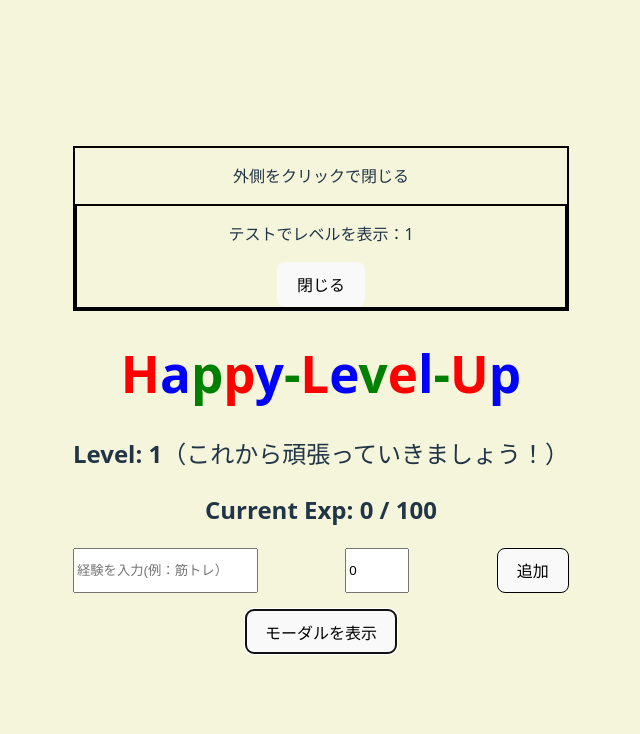
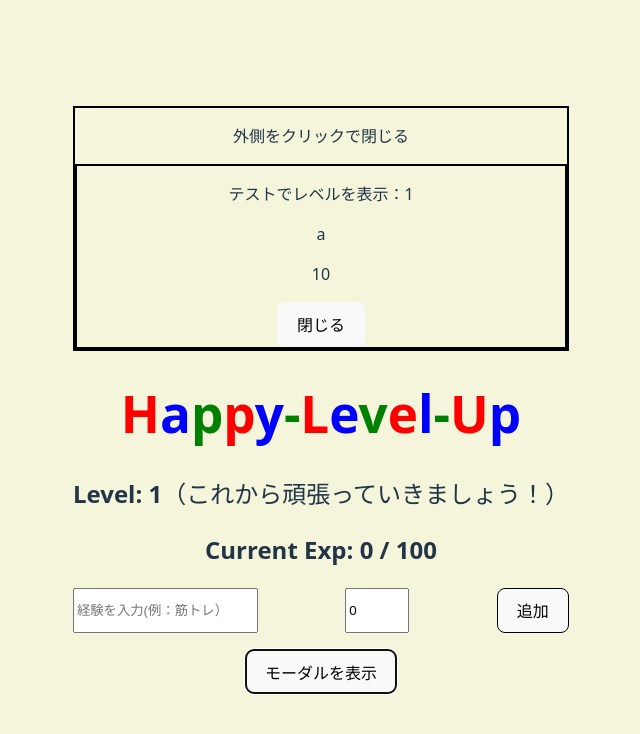
Before and after one commit to Happy0414/Happy-Life-Levelup, a React (Vite) app: page / in a window 1280 px wide. Both pictures are taken after a click on the button "モーダルを表示". Shown: the top 734 px of the page, without its empty margins (319-959 px from the left). Built offline with nearby package versions, Linux system fonts and the light colour scheme.

Commit message:
fix bug of exp

```diff
--- a/src/components/LevelUpModal.tsx
+++ b/src/components/LevelUpModal.tsx
@@ -16,6 +16,8 @@ function LevelUpModal({isOpen, level, expName, exp, onClose}: Props){
             <p>外側をクリックで閉じる</p>
             <div onClick={e => {e.stopPropagation()}} className="modalBox">
                 <p>テストでレベルを表示：{level}</p>
+                <p>{expName}</p>
+                <p>{exp}</p>
                 <button onClick={onClose}>閉じる</button>
             </div>
         </div>
```
